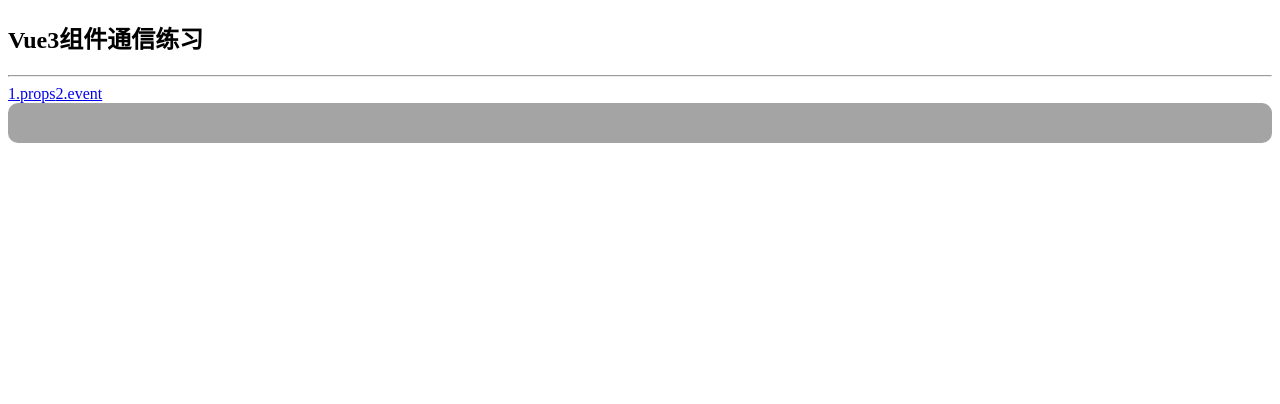
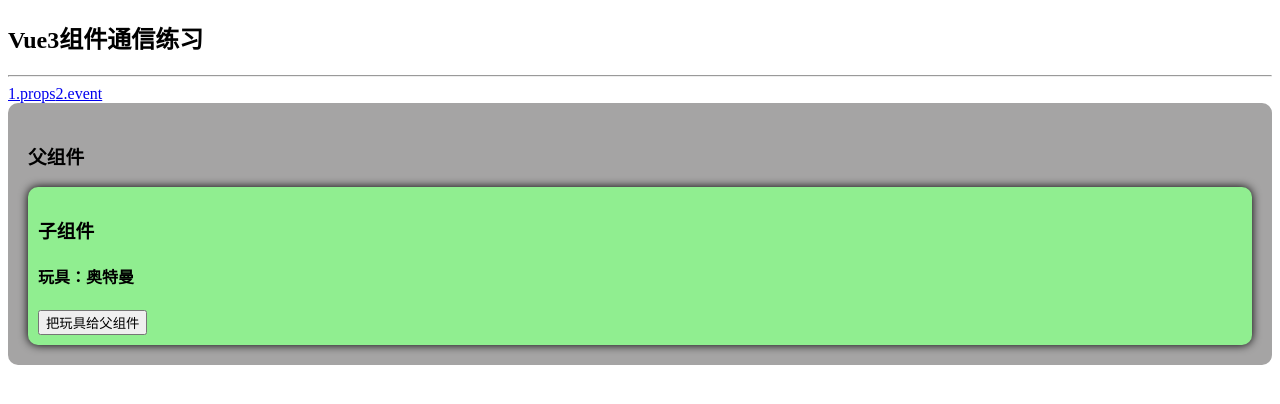
Before and after one commit to Ravilace/vue_study, a Vue app: page /event in a window 1280 px wide. Shown: the top 404 px of the page. Built offline with nearby package versions, Linux system fonts and the light colour scheme.

Commit message:
:sparkles: son emit event to father

```diff
--- a/src/pages/02_event/Child.vue
+++ b/src/pages/02_event/Child.vue
@@ -1,15 +1,22 @@
 <script setup lang="ts">
 import { ref } from 'vue'
+
+let toy = ref('奥特曼')
+const emit = defineEmits(['send-toy'])
 </script>
 
 <template>
   <div class="child">
+    <h3>子组件</h3>
+    <h4>玩具：{{ toy }}</h4>
+    <button @click="emit('send-toy', toy)">把玩具给父组件</button>
   </div>
 </template>
 
 <style scoped>
 .child {
-  background-color: skyblue;
+  margin-top: 10px;
+  background-color: lightgreen;
   padding: 10px;
   box-shadow: 0 0 10px;
   border-radius: 10px;
--- a/src/pages/02_event/Father.vue
+++ b/src/pages/02_event/Father.vue
@@ -1,11 +1,19 @@
 <script setup lang="ts">
 import Child from './Child.vue'
 import { ref } from 'vue'
+
+let toy = ref('')
+
+function getToy(value: string) {
+  toy.value = value
+}
 </script>
 
 <template>
   <div class="father">
-
+    <h3>父组件</h3>
+    <h4 v-show="toy">子组件给的{{ toy }}</h4>
+    <Child @send-toy="getToy" />
   </div>
 </template>
 
```
Also changed, not shown: src/router/index.ts (+7 -7 lines).
